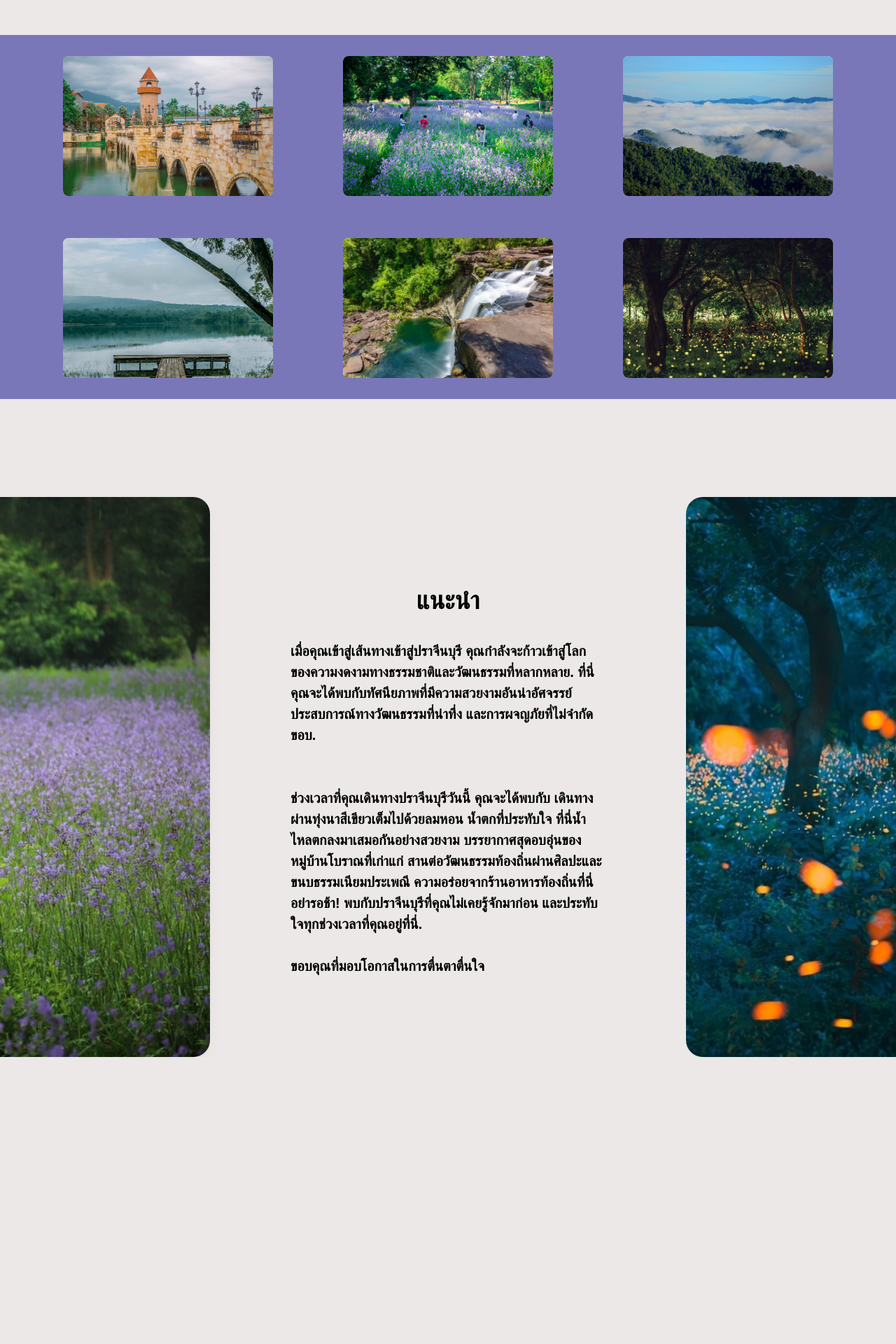
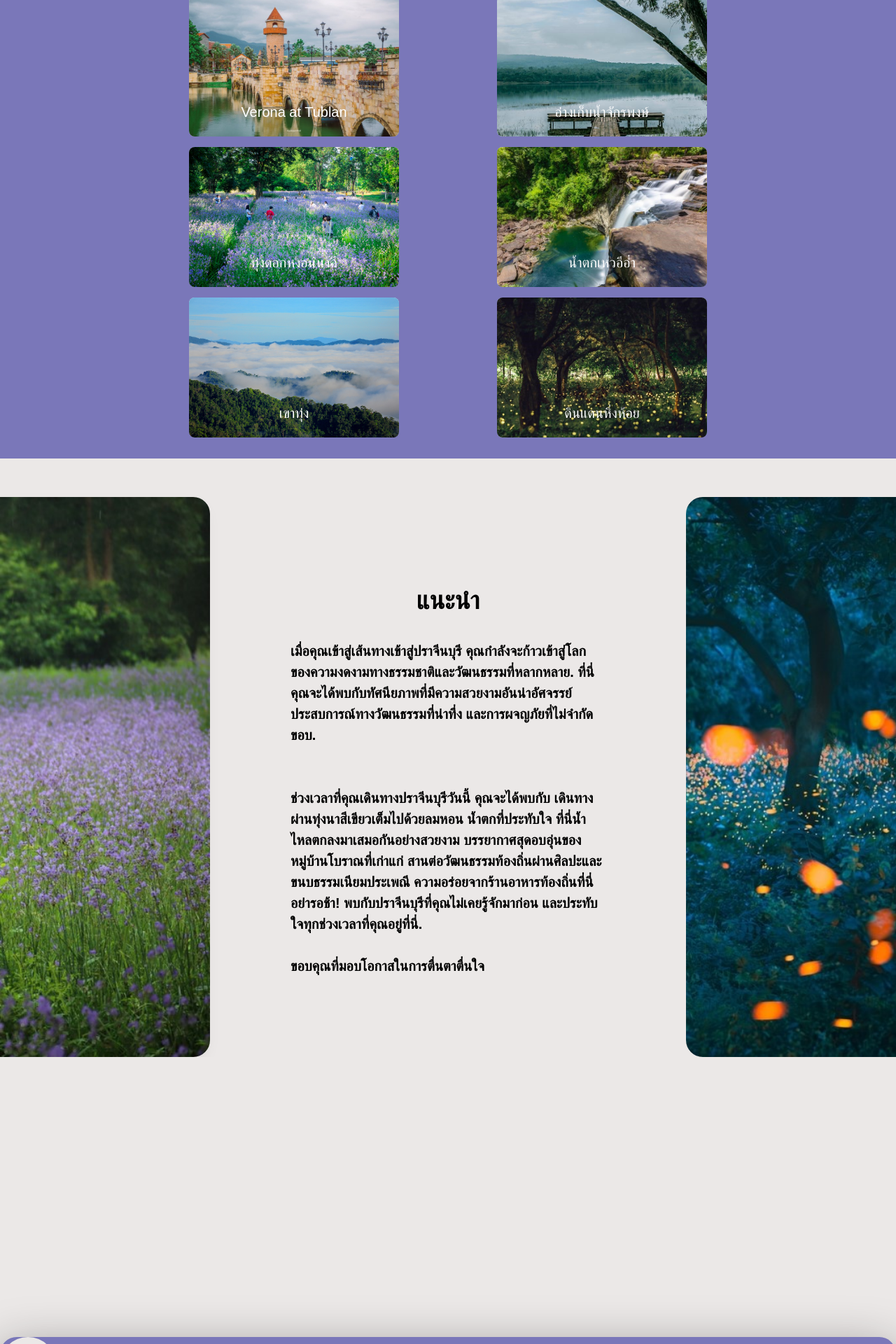
Before and after one commit to Kittigan14/SampleFileWorks, a PHP site: page / in a window 1280 px wide; the page is wider, and only the part inside the window is pictured. Shown: the part 960-2880 px from the top of that part at 70% size. Run offline with PHP 8.4, Linux system fonts and the light colour scheme; some web fonts are replaced.

Commit message:
Update Code

```diff
--- a/Web-Programming-V2/index.html
+++ b/Web-Programming-V2/index.html
@@ -134,7 +134,7 @@
 
     <div class="section3" id="section3">
         <div class="section3-content">
-
+            <div class="contact"></div>
         </div>
     </div>
 </body>
--- a/Web-Programming-V2/style.css
+++ b/Web-Programming-V2/style.css
@@ -261,7 +261,7 @@ html {
 
 .section1-content {
     width: 100%;
-    height: 65vh;
+    /* height: 65vh; */
     display: flex;
     flex-wrap: wrap;
     justify-content: center;
@@ -270,10 +270,13 @@ html {
 }
 
 .section-row {
-    display: flex;
+    display: grid;
+    grid-template-columns: repaest(auto-fit,
+            minmax(min(11.25rem, 40vh), 1fr));
+    grid-gap: 1rem;
     justify-content: center;
     align-items: center;
-    margin: 20px;
+    margin: 30px 20px;
 }
 
 .section-images {
@@ -284,7 +287,6 @@ html {
 }
 
 .image-overlay {
-    display: block;
     width: 300px;
     height: 200px;
     object-fit: cover;
@@ -298,8 +300,7 @@ html {
     bottom: 0;
     color: #f1f1f1;
     width: 100%;
-    transition: all .4s ease;
-    opacity: 0;
+    transition: all .3s linear;
     color: white;
     font-size: 20px;
     padding: 20px;
@@ -309,14 +310,14 @@ html {
 }
 
 .section-images:hover .overlay {
-    opacity: 1;
+    transform: scale(1.1);
 }
 
 .image-overlay:hover {
     transform: scale(1.1);
 }
 
-.section2-content h1{
+.section2-content h1 {
     font-family: 'IBM Plex Sans Thai', sans-serif;
     font-weight: 600;
     transition: all .5s ease;
@@ -364,6 +365,27 @@ html {
     border-bottom-left-radius: 24px;
 }
 
+.section3-content {
+    position: absolute;
+    display: flex;
+    flex-direction: column;
+    left: 0;
+    bottom: 0;
+    width: 100%;
+    height: 50vh;
+    background: var(--bg--blue);
+    border-top-right-radius: 24px;
+    border-top-left-radius: 24px;
+    box-shadow: rgba(0, 0, 0, 0.4) 0px 22px 70px 4px;
+
+    & .contact {
+        width: 80px;
+        height: 80px;
+        border-radius: 50%;
+        background: var(--bg--white);
+    }
+}
+
 .dark-mode {
 
     .container,
@@ -407,6 +429,10 @@ html {
     .section2-content h1 {
         color: var(--bg--white);
     }
+
+    .section3-content {
+        background: var(--bg--gray);
+    }
 }
 
 @media screen and (max-width: 768px) {
@@ -433,22 +459,25 @@ html {
         }
     }
 
+    .section-images {
+        margin: 0 45px;
+        transform: translateX(-25%);
+    }
+
+    .image-overlay {
+        width: 250px;
+        height: 150px;
+    }
+
     .section2-photo img,
     .section2-photo-second img {
         display: none;
     }
 }
 
-@media screen and (max-width: 400px) {
-    .toggle {
-        margin: 0 20px 0 20px;
-    }
-
-    .textmode {
-        margin: 15px 20px;
-    }
-
-    .menu {
-        margin: 15px 0 20px;
+@media screen and (max-width: 1070px) {
+    .section2-photo img,
+    .section2-photo-second img {
+        display: none;
     }
 }
```
